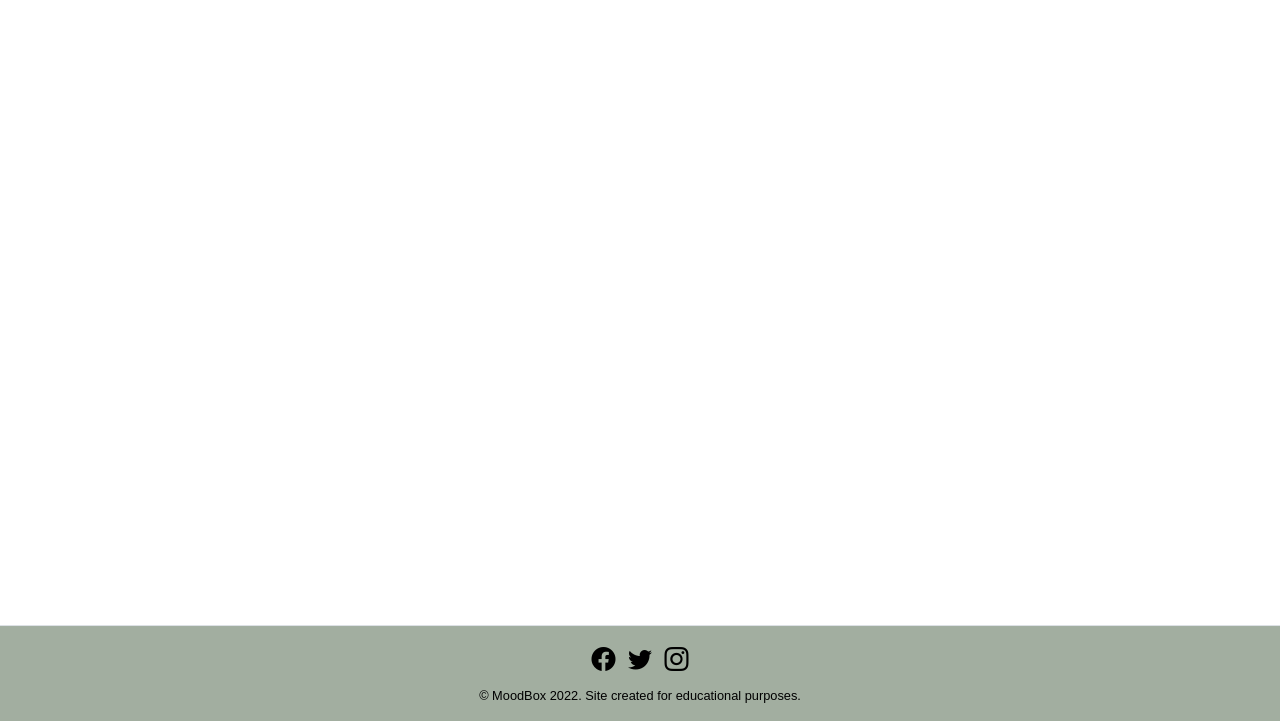
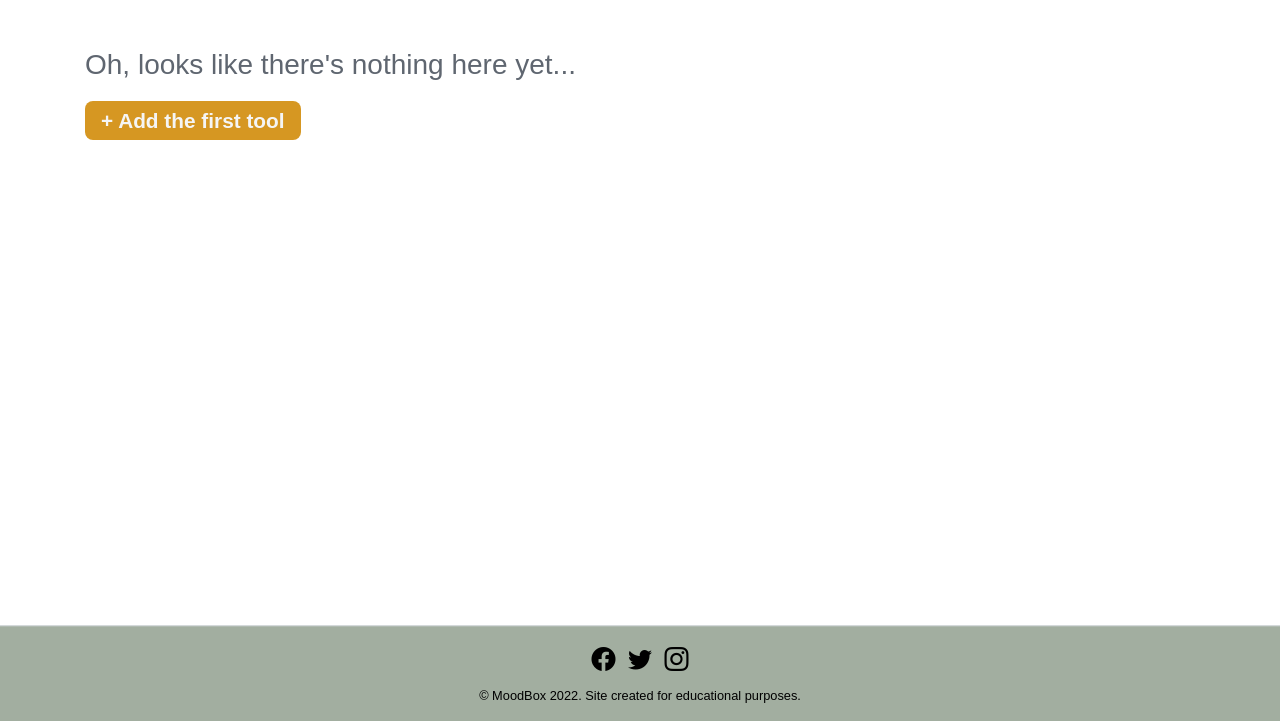
Before and after one commit to renatabiniek/moodbox, a Django app: page /toolkit/ in a window 1280 px wide. Shown: the part 79-800 px from the top of the page. Run offline with Django 3.2, Linux system fonts and the light colour scheme; data comes from the database, SQL or seed files in the repository; some libraries are stand-ins or nearby versions.

Commit message:
Add a confirmation to Toolkit page if no posts available

```diff
--- a/templates/tools.html
+++ b/templates/tools.html
@@ -29,6 +29,19 @@
             </div>
             <div class="row">
                 {% endif %}
+                {% empty %}
+                <div class="col-12 mt-3">
+                    <div class="row">
+                        <div class="col">
+                            <h3 class="display-6">Oh, looks like there's nothing here yet...</h3>
+                        </div>
+                    </div>
+                    <div class="row">
+                        <div class="col mt-3">
+                            <a href="{% url 'addtool' %}" class="btn-lg btn-card btn-create">+ Add the first tool</a>
+                        </div>
+                    </div>
+                </div>
                 {% endfor %}
             </div>
         </div>
@@ -47,7 +60,9 @@
             {% endif %}
         </ul>
     </nav>
+
     {% endif %}
+
 </div>
 
 
```
